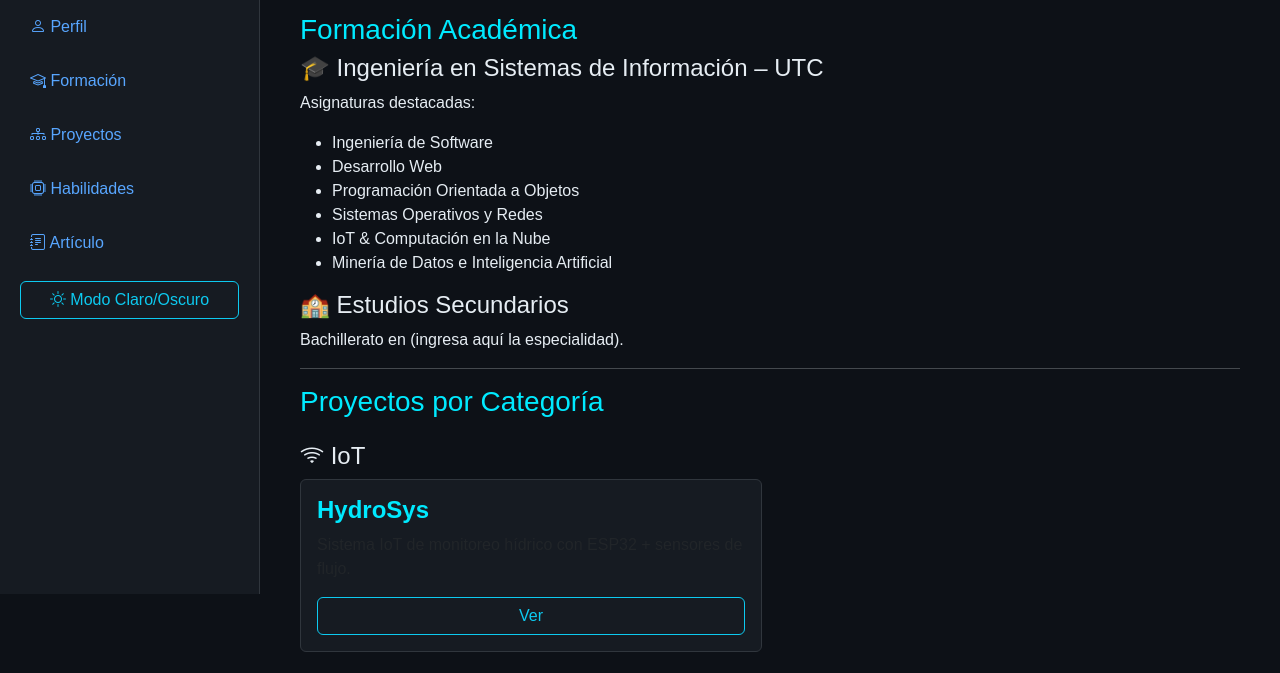
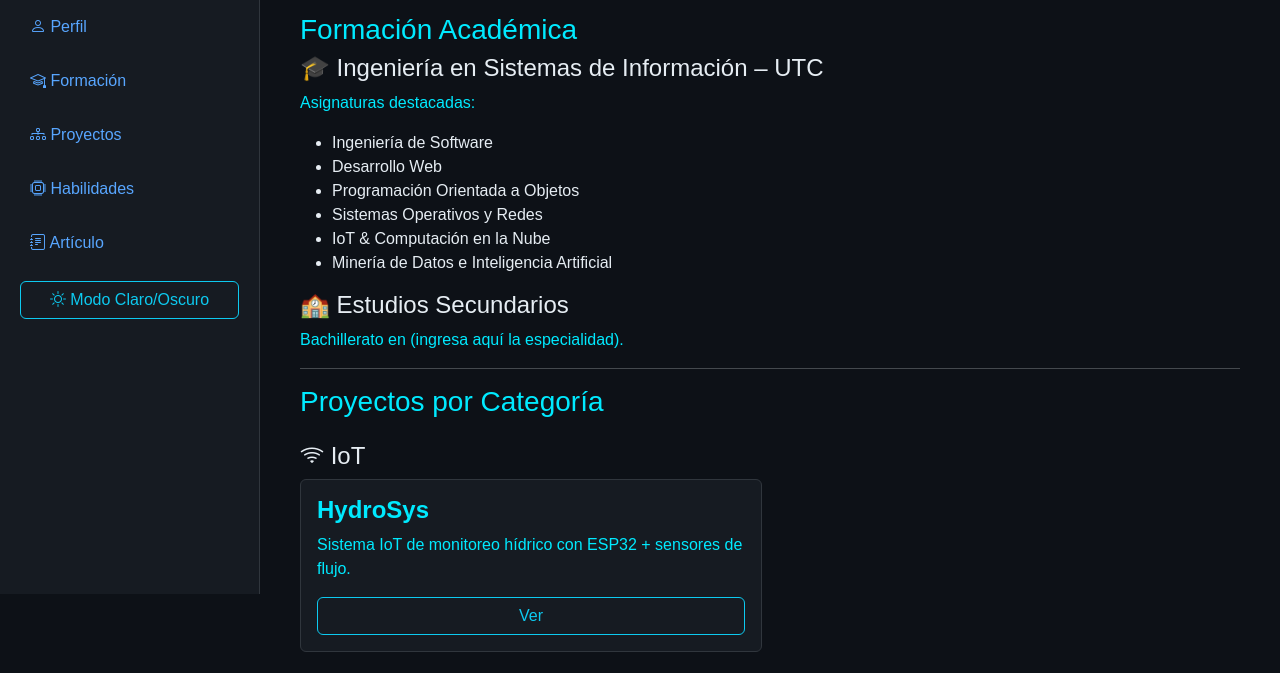
Before and after one commit to Xander313/Xander313.github.io, a plain HTML site: page index.html in a window 1280 px wide. Shown: the part 206-879 px from the top of the page. Drawn offline with nearby package versions, Linux system fonts and the light colour scheme.

Commit message:
Update index.html

```diff
--- a/index.html
+++ b/index.html
@@ -74,7 +74,7 @@ body {
 }
 
 /* ================== TITULOS =================== */
-h1, h2, h3 { color: #00eaff; }
+h1, h2, h3, p { color: #00eaff; }
 
 /* ================== CARDS PROYECTOS =================== */
 .proyecto-card {
```
